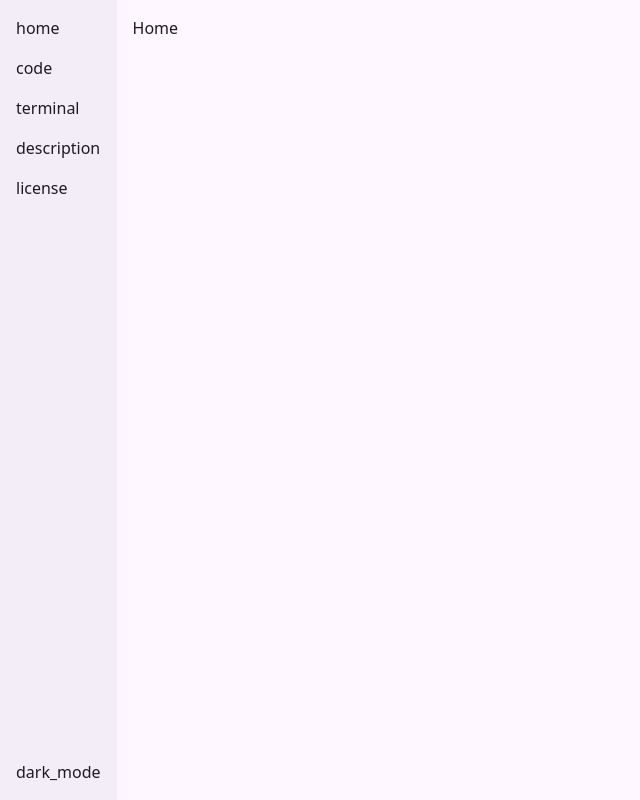
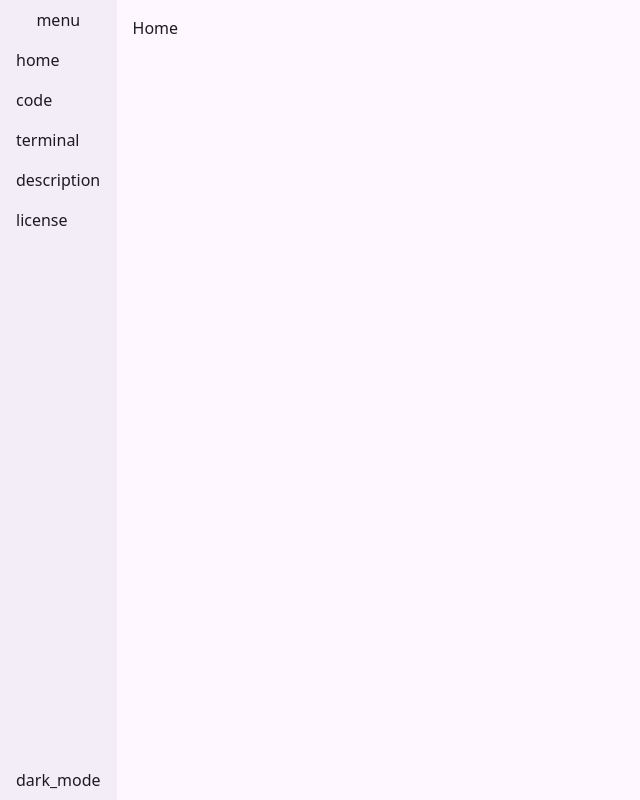
Before and after one commit to Kalpak43/MyPortfolio, a Next.js app: page / in a window 1280 px wide. Shown: the whole page, without its empty margins (0-640 px from the left). Built offline with nearby package versions, Linux system fonts and the light colour scheme.

Commit message:
UPDATE: made navbar functional

```diff
--- a/src/app/globals.css
+++ b/src/app/globals.css
@@ -2,24 +2,25 @@
 @tailwind components;
 @tailwind utilities;
 
+@import url("https://fonts.googleapis.com/css2?family=Noto+Sans:ital,wght@0,100..900;1,100..900&display=swap");
 @import url("../styles/icons.css");
 @import url("../styles/Sidebar/Sidebar.css");
 
 :root {
   --md-sys-color-primary: #6750a4;
-  --md-sys-color-on-primary: #381E72;
+  --md-sys-color-on-primary: #381e72;
   --md-sys-color-primary-container: #eaddff;
-  --md-sys-color-on-primary-container: #EADDFF;
+  --md-sys-color-on-primary-container: #eaddff;
   --md-sys-color-secondary: #625b71;
-  --md-sys-color-on-secondary: #332D41;
+  --md-sys-color-on-secondary: #332d41;
   --md-sys-color-secondary-container: #1d192b;
-  --md-sys-color-on-secondary-container: #E8DEF8;
+  --md-sys-color-on-secondary-container: #e8def8;
 
   --md-sys-color-tertiary: #7d5260;
   --md-sys-color-error: #b3261e;
 
   --md-sys-color-surface: #fef7ff;
-  --md-sys-color-on-surface: #1D1B20;
+  --md-sys-color-on-surface: #1d1b20;
   --md-sys-color-surface-container: #f3edf7;
   --md-sys-color-outline: #79747e;
 
@@ -27,33 +28,71 @@
 }
 
 [data-theme="dark"] {
-  --md-sys-color-primary: #D0BCFF;
-  --md-sys-color-on-primary: #FFFFFF;
-  --md-sys-color-primary-container: #4F378B;
-  --md-sys-color-on-primary-container: #21005D;
-  --md-sys-color-secondary: #CCC2DC;
+  --md-sys-color-primary: #d0bcff;
+  --md-sys-color-on-primary: #ffffff;
+  --md-sys-color-primary-container: #4f378b;
+  --md-sys-color-on-primary-container: #21005d;
+  --md-sys-color-secondary: #ccc2dc;
   --md-sys-color-on-secondary: #ffffff;
-  --md-sys-color-secondary-container: #4A4458;
-  --md-sys-color-on-secondary-container: #1D192B;
+  --md-sys-color-secondary-container: #4a4458;
+  --md-sys-color-on-secondary-container: #1d192b;
 
-  --md-sys-color-tertiary: #EFB8C8;
-  --md-sys-color-error: #F2B8B5;
+  --md-sys-color-tertiary: #efb8c8;
+  --md-sys-color-error: #f2b8b5;
 
   --md-sys-color-surface: #141218;
-  --md-sys-color-on-surface: #E6E0E9;
-  --md-sys-color-surface-container: #36343B;
+  --md-sys-color-on-surface: #e6e0e9;
+  --md-sys-color-surface-container: #36343b;
 
   --md-sys-color-outline: #79747e;
 
-  --md-sys-typescale-display-large-font: "Roboto";
+  --md-sys-typescale-display-large-font: "Noto Sans", sans-serif;
   --md-sys-typescale-display-large-weight: 400;
-  --md-sys-typescale-display-large-size: 96px;
+  --md-sys-typescale-display-large-size: 57pt;
   --md-sys-typescale-display-large-tracking: -0.25pt;
   --md-sys-typescale-display-large-line-height: 64pt;
+
+  --md-sys-typescale-headline-large-font: "Noto Sans", sans-serif;
+  --md-sys-typescale-headline-large-weight: 400;
+  --md-sys-typescale-headline-large-size: 32pt;
+  --md-sys-typescale-headline-large-tracking: 0;
+  --md-sys-typescale-headline-large-line-height: 40pt;
+
+  --md-sys-typescale-title-large-font: "Noto Sans", sans-serif;
+  --md-sys-typescale-title-large-weight: 400;
+  --md-sys-typescale-title-large-size: 22pt;
+  --md-sys-typescale-title-large-tracking: 0;
+  --md-sys-typescale-title-large-line-height: 28pt;
+
+  --md-sys-typescale-body-large-font: "Noto Sans", sans-serif;
+  --md-sys-typescale-body-large-weight: 400;
+  --md-sys-typescale-body-large-size: 16pt;
+  --md-sys-typescale-body-large-tracking: 0.5pt;
+  --md-sys-typescale-body-large-line-height: 24pt;
+
+  --md-sys-typescale-label-large-font: "Noto Sans", sans-serif;
+  --md-sys-typescale-label-large-weight: 500;
+  --md-sys-typescale-label-large-weight-prominent: 700;
+  --md-sys-typescale-label-large-size: 14pt;
+  --md-sys-typescale-label-large-tracking: 0.1pt;
+  --md-sys-typescale-label-large-line-height: 20pt;
 }
 
 * {
   transition: background-color 0.3s, color 0.1s;
+}
+
+.noto-sans-fam {
+  font-family: "Noto Sans", sans-serif;
+  font-optical-sizing: auto;
+  font-weight: 400;
+  font-style: normal;
+  font-variation-settings:
+    "wdth" 100;
+}
+
+body {
+  font-family: "Cursive", sans-serif;
 }
 
 .layout {
@@ -61,3 +100,9 @@
   background-color: var(--md-sys-color-surface);
   color: var(--md-sys-color-on-surface);
 }
+
+@media screen and (max-width: 767px) {
+  .layout {
+    display: block;
+  }
+}
--- a/src/app/layout.js
+++ b/src/app/layout.js
@@ -11,12 +11,10 @@ export const metadata = {
 export default function RootLayout({ children }) {
   return (
     <html lang="en">
-      <body>
+      <body className="layout noto-sans-fam">
         <ThemeProvider>
-          <main className="layout">
             <Sidebar />
             {children}
-          </main>
         </ThemeProvider>
       </body>
     </html>
--- a/src/components/Sidebar/Sidebar.jsx
+++ b/src/components/Sidebar/Sidebar.jsx
@@ -1,6 +1,6 @@
 "use client";
 
-import React, { useContext } from "react";
+import React, { useContext, useEffect, useState } from "react";
 import "@material/web/button/text-button.js";
 import "@material/web/button/outlined-button.js";
 import "@material/web/checkbox/checkbox.js";
@@ -9,33 +9,93 @@ import { ThemeContext } from "@/contexts/ThemeProvider";
 export default function Sidebar() {
   const { theme, toggleTheme } = useContext(ThemeContext);
 
+  const links = [
+    {
+      name: "home",
+      icon: "home",
+      link: "#",
+    },
+    {
+      name: "skills",
+      icon: "code",
+      link: "#skills",
+    },
+    {
+      name: "projects",
+      icon: "terminal",
+      link: "#terminal",
+    },
+    {
+      name: "resume",
+      icon: "description",
+      link: "#experience",
+    },
+    {
+      name: "certifications and awards",
+      icon: "license",
+      link: "#certifications",
+    },
+  ];
+
+  const [activeSection, setActiveSection] = useState("home");
+
+  const handleHash = () => {
+    const hash = window.location.hash;
+    setActiveSection(hash);
+  };
+
+  useEffect(() => {
+    handleHash();
+    window.addEventListener("hashchange", handleHash);
+
+    return () => {
+      window.removeEventListener("hashchange", handleHash);
+    };
+  }, []);
+
+  const [open, setOpen] = useState(false);
+
+  const handleOpen = () => {
+    setOpen((prev) => !prev);
+  };
+
   return (
-    <div className="p-4 h-screen flex flex-col justify-between bg-[var(--md-sys-color-surface-container)]">
-      {/* <md-text-button>
-        <span className="material-symbols-outlined block">menu</span>
-      </md-text-button> */}
+    <>
+      <header className="flex md:hidden items-center py-2 px-4">
+        <button title="menu-toggle" onClick={handleOpen}>
+          <span className="material-symbols-outlined block">
+            {open ? "menu_open" : "menu"}
+          </span>
+        </button>
+      </header>
+      <div
+        className={
+          "px-4 py-2 w-fit md:w-auto h-screen flex flex-col justify-between bg-[var(--md-sys-color-surface-container)] fixed top-0 left-0  md:translate-x-0 transition-all duration-100 md:static" +
+          (open ? " translate-x-0" : " -translate-x-full")
+        }
+      >
         <div className="flex flex-col gap-y-4">
-        <md-text-button class="active" title="home">
-          <span className="material-symbols-outlined block nav-link">home</span>
-        </md-text-button>
-        <md-text-button class="" title="skills">
-          <span className="material-symbols-outlined block nav-link">code</span>
-        </md-text-button>
-        <md-text-button title="Projects">
-          <span className="material-symbols-outlined block nav-link">
-            terminal
+          <button title="menu-toggle" onClick={handleOpen}>
+            <span className="material-symbols-outlined block">
+              {open ? "menu_open" : "menu"}
+            </span>
+          </button>
+          {links.map((link) => (
+            <md-text-button
+              key={link.name}
+              class={
+                link.link === activeSection ||
+                (activeSection === "" && link.name === "home")
+                  ? "active"
+                  : ""
+              }
+              href={link.link}
+            >
+              <span className="material-symbols-outlined block">
+                {link.icon}
               </span>
             </md-text-button>
-        <md-text-button title="resume">
-          <span className="material-symbols-outlined block nav-link">
-            description
-          </span>
-        </md-text-button>
-        <md-text-button title="certifications and awards">
-          <span className="material-symbols-outlined block nav-link">
-            license
-          </span>
-        </md-text-button>
+          ))}
         </div>
 
         <div>
@@ -46,5 +106,6 @@ export default function Sidebar() {
           </md-outlined-button>
         </div>
       </div>
+    </>
   );
 }
--- a/src/contexts/ThemeProvider.jsx
+++ b/src/contexts/ThemeProvider.jsx
@@ -12,11 +12,11 @@ export default function ThemeProvider({ children }) {
     if (localTheme) {
       setTheme(localTheme);
       document.body
-        .querySelector(".layout")
+
         .setAttribute("data-theme", localTheme);
     } else {
       const prefersDarkMode = window.matchMedia("(prefers-color-scheme: dark)");
-      document.body.querySelector(".layout").setAttribute(
+      document.body.setAttribute(
         "data-theme",
         {
           true: "dark",
@@ -30,13 +30,13 @@ export default function ThemeProvider({ children }) {
     setTheme((prevTheme) => {
       if (prevTheme === "light") {
         document.body
-          .querySelector(".layout")
+
           .setAttribute("data-theme", "dark");
         localStorage.setItem("kp-theme", "dark");
         return "dark";
       } else {
         document.body
-          .querySelector(".layout")
+
           .setAttribute("data-theme", "light");
         localStorage.setItem("kp-theme", "light");
         return "light";
```
Lines whose indentation alone changed are shown as unchanged.
